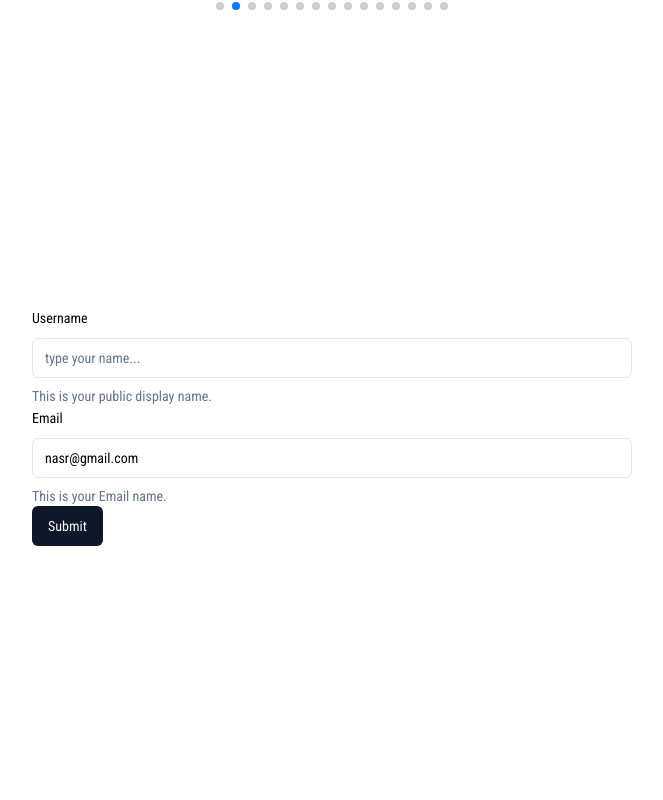
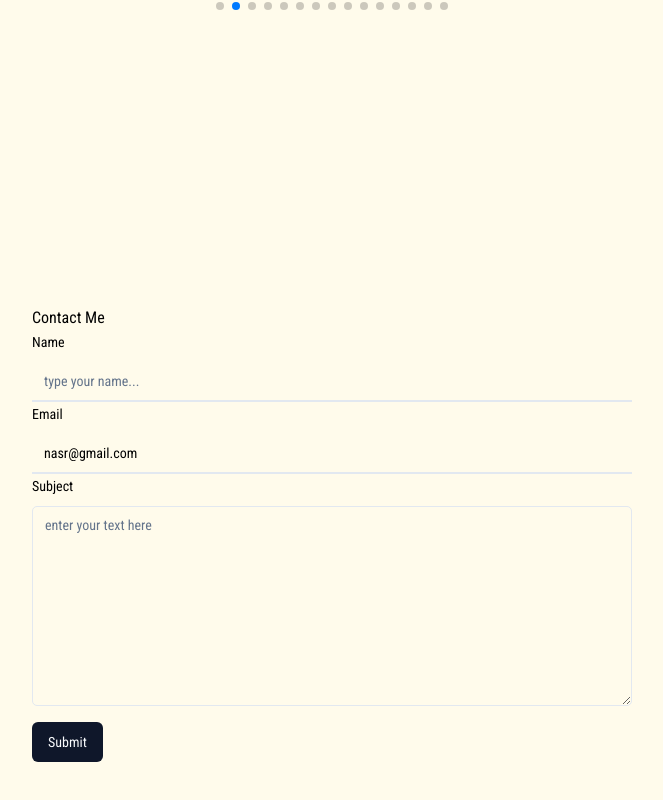
Before and after one commit to hansolo-N/nextjs-portfolio, a Next.js app: page / in a window 1280 px wide. Shown: the part 1954-2754 px from the top of the page, without its empty margins (308-971 px from the left). Built offline with nearby package versions, Linux system fonts and the light colour scheme; some icons are missing.

Commit message:
added styling to contact form input fields and text area

```diff
--- a/app/components/ContactForm.module.css
+++ b/app/components/ContactForm.module.css
@@ -3,3 +3,17 @@
     width: 600px;
     margin: 0 auto;
 }
+
+.form-input{
+    background-color: rgb(255 251 235);
+    /* border-bottom: 1px solid black; */
+    border-radius: 0;
+
+}
+
+.form-textArea{
+    background-color: rgb(255 251 235);
+    /* border-bottom: 1px solid black; */
+    border-radius: 5px;
+    height: 200px;
+}
--- a/app/components/ContactForm.tsx
+++ b/app/components/ContactForm.tsx
@@ -41,6 +41,7 @@ console.log(values)
 
   return (
     <div className={`${styles['form-container']}`}>
+      <h1>Contact Me</h1>
     <Form {...form}>
       <form onSubmit={form.handleSubmit(onSubmit)} className={`${styles['form-container']}space-y-8`}>
 
@@ -49,13 +50,11 @@ console.log(values)
           name="name"
           render={({ field }) => (
             <FormItem>
-              <FormLabel>Username</FormLabel>
-              <FormControl>
-                <Input placeholder="type your name..." {...field} />
+              <FormLabel>Name</FormLabel>
+              <FormControl >
+                <Input className={`${styles[`form-input`]} border-b border-2 border-solid border-t-0 border-r-0 border-l-0 `} placeholder="type your name..." {...field} />
               </FormControl>
-              <FormDescription>
-                This is your public display name.
-              </FormDescription>
+
               <FormMessage />
             </FormItem>
           )}
@@ -68,11 +67,24 @@ console.log(values)
             <FormItem>
               <FormLabel>Email</FormLabel>
               <FormControl>
-                <Input placeholder="enter your email address" {...field} />
+                <Input  className={`${styles[`form-input`]} border-b border-2 border-solid border-t-0 border-r-0 border-l-0 `} placeholder="enter your email address" {...field} />
               </FormControl>
-              <FormDescription>
-                This is your Email name.
-              </FormDescription>
+
+              <FormMessage />
+            </FormItem>
+          )}
+        />
+
+          <FormField
+          control={form.control}
+          name="subject"
+          render={({ field }) => (
+            <FormItem>
+              <FormLabel>Subject</FormLabel>
+              <FormControl>
+                <Textarea className={`${styles[`form-textArea`]}`} placeholder="enter your text here" {...field}/>
+              </FormControl>
+
               <FormMessage />
             </FormItem>
           )}
@@ -80,7 +92,8 @@ console.log(values)
 
 
 
-        <Button type="submit">Submit</Button>
+
+        <Button className={`mt-4`}type="submit">Submit</Button>
       </form>
     </Form>
     </div>
--- a/app/globals.css
+++ b/app/globals.css
@@ -6,7 +6,7 @@
 body{
     padding: 2rem;
     padding-right: 2rem;
-    /* background-color: rgb(255 251 235); */
+    background-color: rgb(255 251 235);
     /* background-image: linear-gradient(  #393e46 0%,  #fafafa 100%); */
     scroll-behavior: smooth;
     height: 1800px;
```
